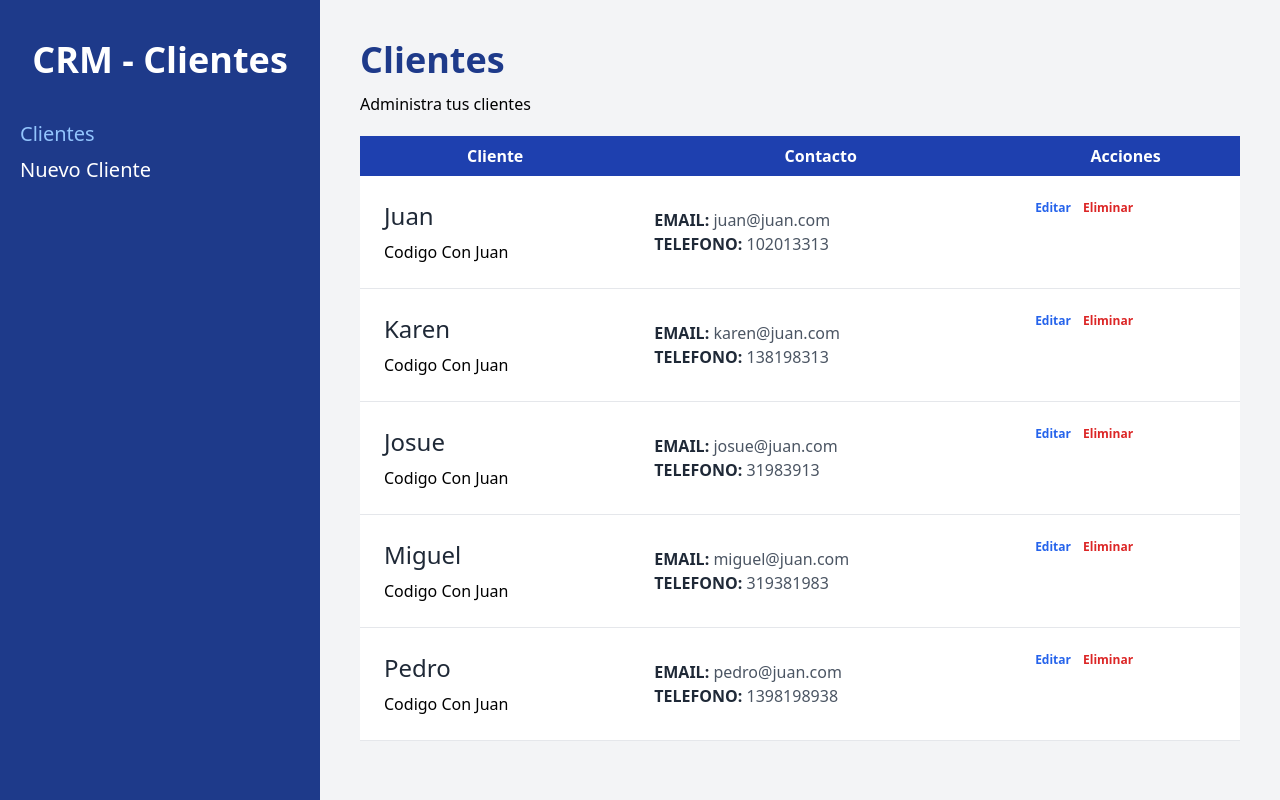
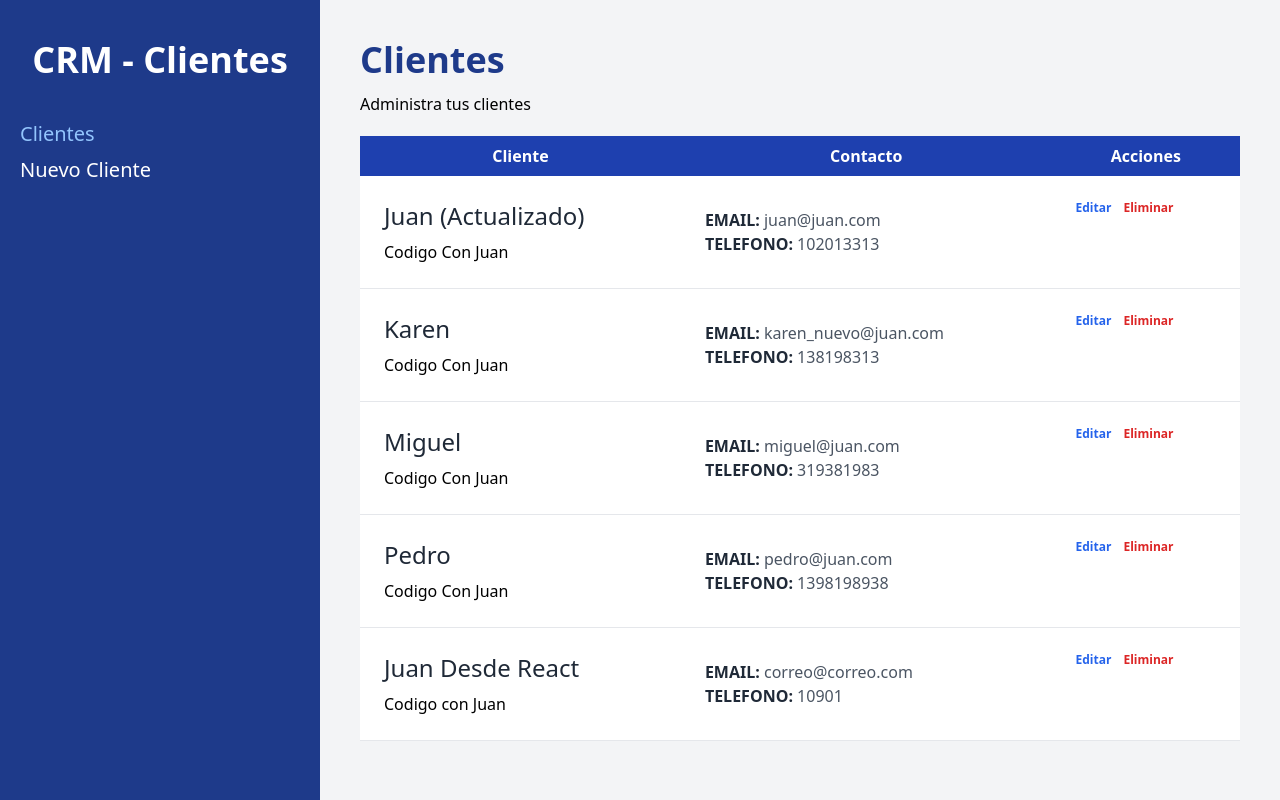
Before and after one commit to davidpadron960/crm-react, a React (Vite) app: page / in a window 1280 px wide. Built offline with nearby package versions, Linux system fonts and the light colour scheme; data requests are answered from the project's data file.

Commit message:
Conectando JSON - Server a nuestro Proyecto y Creando una pantalla de Error

```diff
--- /dev/null
+++ b/db.json
@@ -0,0 +1,42 @@
+{
+    "clientes": [
+      {
+        "nombre": "Juan (Actualizado)",
+        "empresa": "Codigo Con Juan",
+        "email": "juan@juan.com",
+        "telefono": "102013313",
+        "notas": "Nueva Nota",
+        "id": 1
+      },
+      {
+        "nombre": "Karen",
+        "empresa": "Codigo Con Juan",
+        "email": "karen_nuevo@juan.com",
+        "telefono": "138198313",
+        "notas": "Karen desea una REST API",
+        "id": 2
+      },
+      {
+        "id": 4,
+        "nombre": "Miguel",
+        "telefono": 319381983,
+        "email": "miguel@juan.com",
+        "empresa": "Codigo Con Juan"
+      },
+      {
+        "id": 5,
+        "nombre": "Pedro",
+        "telefono": 1398198938,
+        "email": "pedro@juan.com",
+        "empresa": "Codigo Con Juan"
+      },
+      {
+        "nombre": "Juan Desde React",
+        "empresa": "Codigo con Juan",
+        "email": "correo@correo.com",
+        "telefono": "10901",
+        "notas": "El Cliente desea un ecommerce",
+        "id": 6
+      }
+    ]
+  }
--- a/package.json
+++ b/package.json
@@ -11,6 +11,7 @@
   },
   "dependencies": {
     "@tailwindcss/vite": "^4.0.15",
+    "json-server": "^1.0.0-beta.3",
     "npx": "^3.0.0",
     "react": "^19.0.0",
     "react-dom": "^19.0.0",
--- /dev/null
+++ b/src/components/Error.jsx
@@ -0,0 +1,11 @@
+import React from 'react'
+
+const Error = ({children}) => {
+  return (
+    <div className='text-center my-4 bg-red-600 text-white font-bold p-3 uppercase'>
+        {children}
+    </div>
+  )
+}
+
+export default Error
--- /dev/null
+++ b/src/components/ErrorPage.jsx
@@ -0,0 +1,13 @@
+import { useRouteError } from "react-router-dom";
+
+export default function ErrorPage(){
+    const error = useRouteError()
+    console.log(error.message)
+    return(
+        <div className="space-y-8">
+            <h1 className="text-center text-6xl font-extrabold mt-20 text-blue-900">CRM - Clientes</h1>
+            <p className="text-center"> Hubo un error</p>
+            <p className="text-center">{error.message}</p>
+        </div>
+    )
+}
--- /dev/null
+++ b/src/data/Clientes.jsx
@@ -0,0 +1,5 @@
+export async function obtenerClientes() {
+    const respuesta = await fetch(import.meta.env.VITE_API_URL)
+    const resultado = await respuesta.json()
+    return resultado
+}
--- a/src/main.jsx
+++ b/src/main.jsx
@@ -5,6 +5,7 @@ import { createBrowserRouter,RouterProvider} from 'react-router-dom'
 import Layout from './components/Layout'
 import NuevoCliente, {action as nuevoClienteAction} from './pages/NuevoCliente'
 import Index, {loader as clientesLoader} from './pages/Index'
+import ErrorPage from './components/ErrorPage'
 
 
 const router = createBrowserRouter([
@@ -15,7 +16,8 @@ const router = createBrowserRouter([
       {
         index: true,
         element: <Index />,
-        loader: clientesLoader
+        loader: clientesLoader,
+        errorElement: <ErrorPage />
       },
       {
       path: '/clientes/nuevo',
--- a/src/pages/Index.jsx
+++ b/src/pages/Index.jsx
@@ -1,49 +1,14 @@
 import { useLoaderData } from "react-router-dom";
 import Cliente from "../components/Cliente";
+import { obtenerClientes } from "../data/Clientes";
 
 export function loader() {
-  const clientes = [
-    {
-        id: 1,
-        nombre: 'Juan',
-        telefono: 102013313,
-        email: "juan@juan.com",
-        empresa: 'Codigo Con Juan'
-    },
-    {
-        id: 2,
-        nombre: 'Karen',
-        telefono: 138198313,
-        email: "karen@juan.com",
-        empresa: 'Codigo Con Juan'
-    },
-    {
-        id: 3,
-        nombre: 'Josue',
-        telefono: 31983913,
-        email: "josue@juan.com",
-        empresa: 'Codigo Con Juan'
-    },
-    {
-        id: 4,
-        nombre: 'Miguel',
-        telefono: 319381983,
-        email: "miguel@juan.com",
-        empresa: 'Codigo Con Juan'
-    },
-    {
-        id: 5,
-        nombre: 'Pedro',
-        telefono: 1398198938,
-        email: "pedro@juan.com",
-        empresa: 'Codigo Con Juan'
-    },
-];
-  return clientes;
+  const clientes = obtenerClientes()
+  return clientes
 }
 
 const Index = () => {
-  const clientes = useLoaderData()
+  const clientes = useLoaderData();
 
 
 
--- a/src/pages/NuevoCliente.jsx
+++ b/src/pages/NuevoCliente.jsx
@@ -1,12 +1,37 @@
-import { useNavigate,Form } from "react-router-dom"
+import { useNavigate,Form,useActionData } from "react-router-dom"
 import Formulario from "../components/Formulario"
+import Error from "../components/Error"
 
-export function action(){
-  console.log("Submit al formulario")
+export async function action({request}){
+  const formData = await request.formData()
+
+  const datos = Object.fromEntries(formData)
+  const email = formData.get('email')
+
+  // Validacion
+  const errores = []
+  if(Object.values(datos).includes('')){
+      errores.push("Todos los campos son obligatorios")
+  }
+
+  let regex = new RegExp("([!#-'*+/-9=?A-Z^-~-]+(\.[!#-'*+/-9=?A-Z^-~-]+)*|\"\(\[\]!#-[^-~ \t]|(\\[\t -~]))+\")@([!#-'*+/-9=?A-Z^-~-]+(\.[!#-'*+/-9=?A-Z^-~-]+)*|\[[\t -Z^-~]*])");
+
+  if(!regex.test(email)){
+    errores.push("El email no es valido ")
+  }
+
+  // Retornar datos si hay errores
+  if(Object.keys(errores).length){
+   return errores
+  }
+
 }
 
 const NuevoCliente = () => {
+  const errores = useActionData()
   const navigate = useNavigate()
+
+
   return (
     <>
         <h1 className="font-black text-4xl text-blue-900">Nuevo Cliente</h1>
@@ -22,9 +47,10 @@ const NuevoCliente = () => {
         </div>
 
         <div className="bg-white shadow rounded-md md:w-3/4 mx-auto px-5 py-10 mt-10">
+              {errores?.length && errores.map((error,i) => <Error key={i}>{error}</Error> )}
               <Form
                 method="post"
-
+                noValidate
               >
                   <Formulario />
 
```
Also changed, not shown: 2 other files (tests, documents, lock files or other folders).
